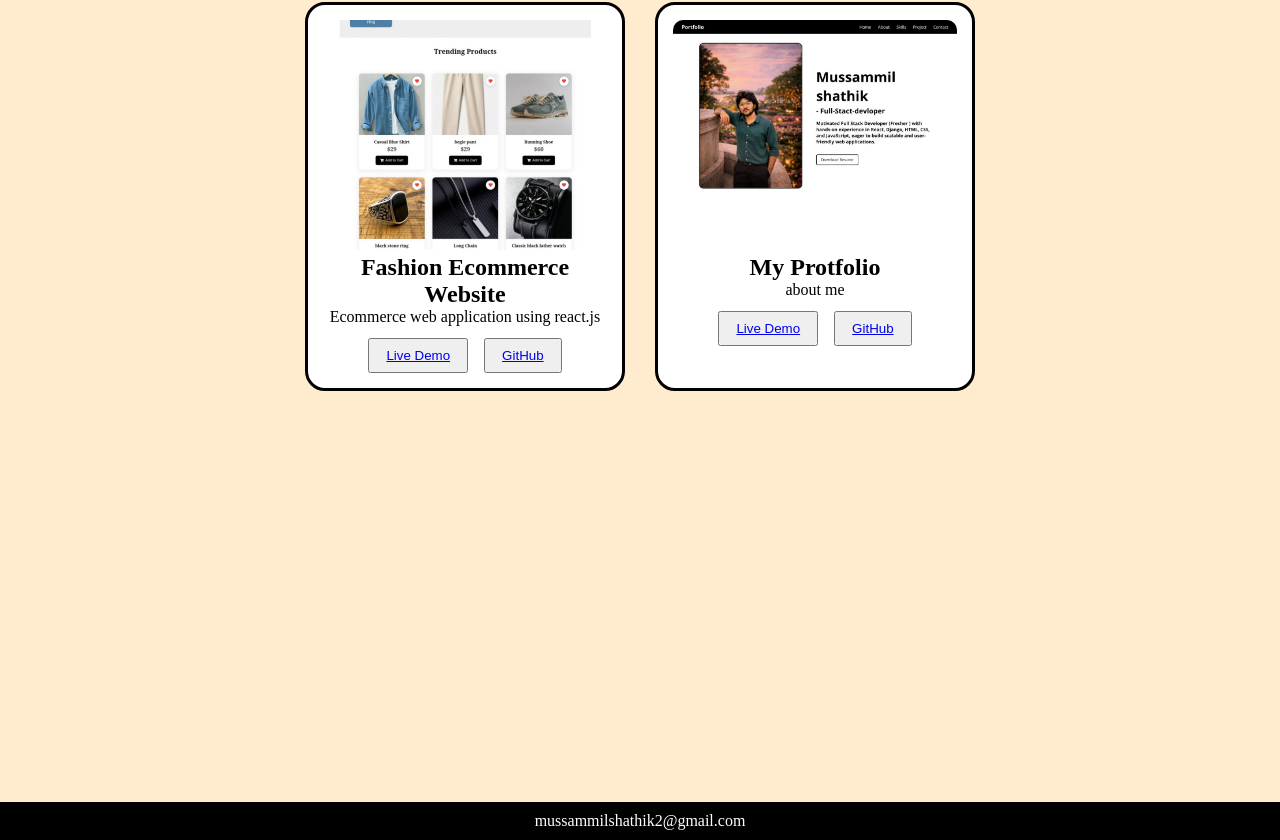
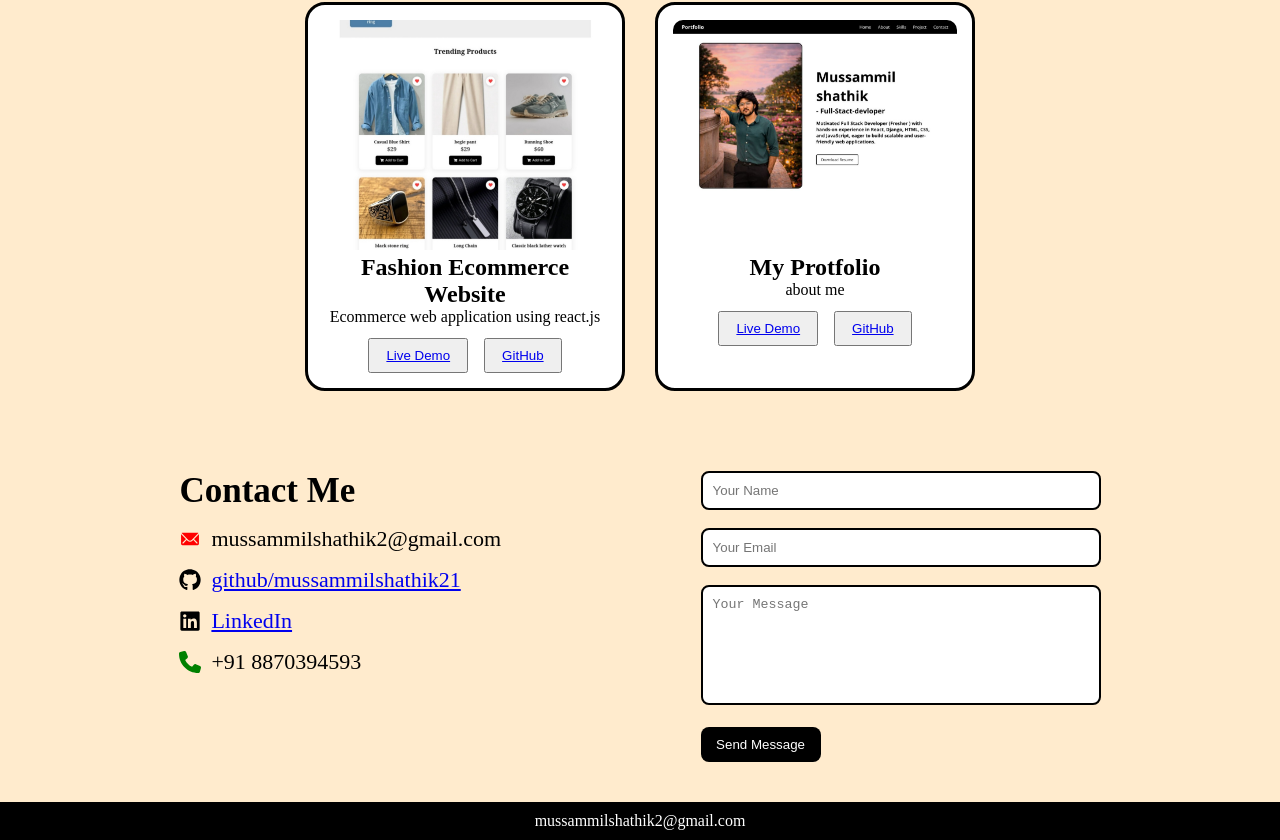
Before and after one commit to mussammilshathik21/portfolio, a React app: page / in a window 1280 px wide. Shown: the part 1459-2299 px from the top of the page. Built offline with nearby package versions, Linux system fonts and the light colour scheme; the HTML template or start-up script is replaced by a standard one.

Commit message:
jsx and css fixed

```diff
--- a/src/components/Contact.jsx
+++ b/src/components/Contact.jsx
@@ -38,7 +38,7 @@ function Contact() {
       <div className="contact">
 
         {/* LEFT SIDE */}
-        <div className="contact-me" data-aos="fade-right" data-aos-duration="1000">
+        <div className="contact-me">
           <h3>Contact Me</h3>
 
           <p>
@@ -67,7 +67,7 @@ function Contact() {
         </div>
 
         {/* RIGHT SIDE FORM */}
-        <div className="form" data-aos="fade-left" data-aos-duration="1000">
+        <div className="form">
           <form onSubmit={onSubmit}>
 
             <input
```
